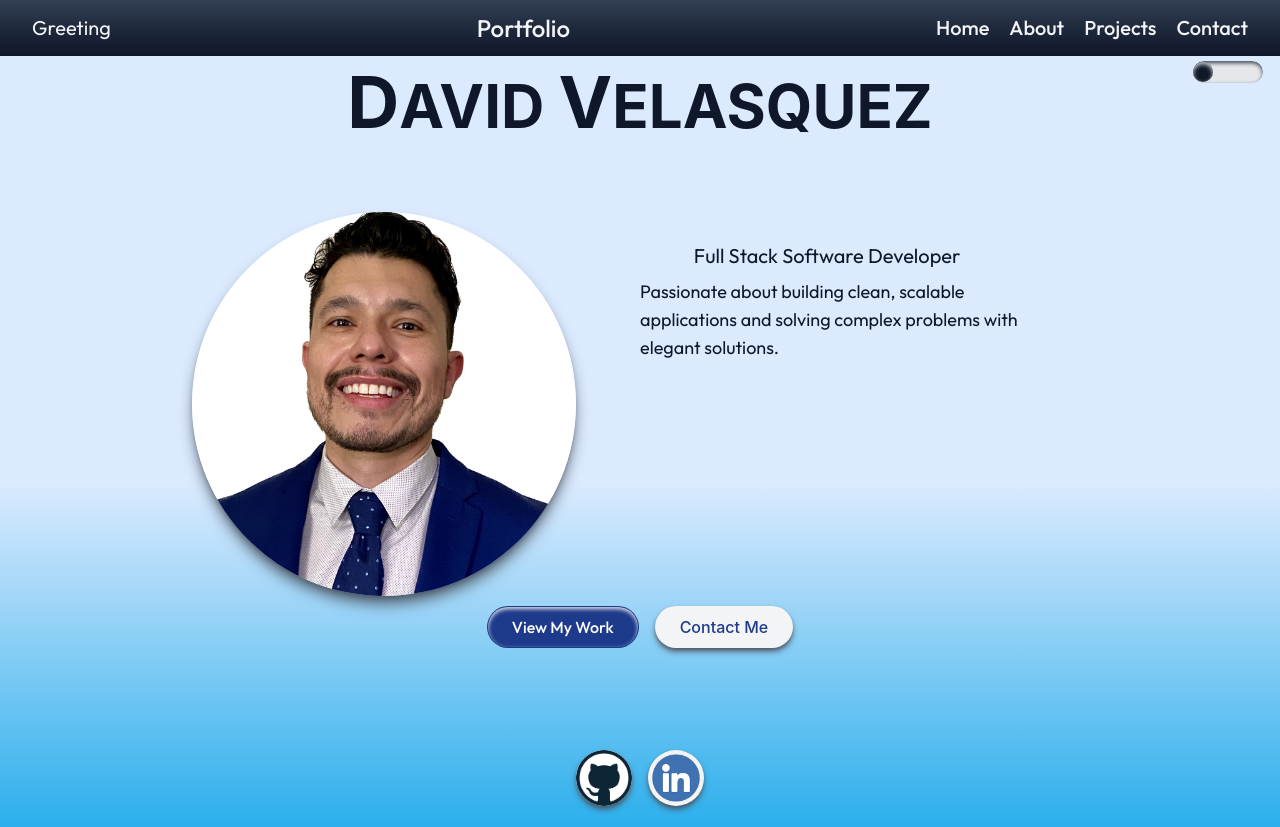
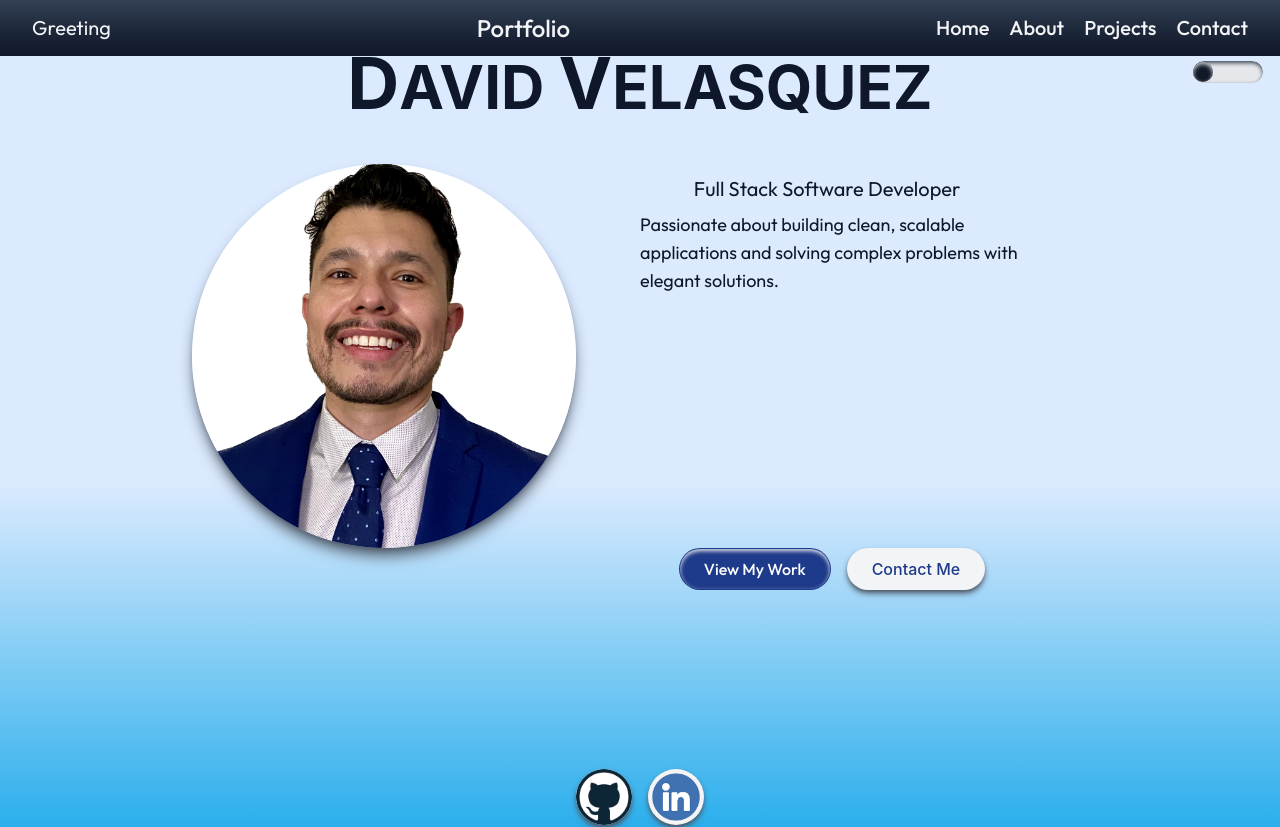
Before and after one commit to davidxv15/Portfolio-2, a React (Vite) app: page / in a window 1280 px wide. Shown: the top 827 px of the page. Built offline with nearby package versions, Linux system fonts and the light colour scheme; a web font is replaced by a local one.

Commit message:
md: classes

```diff
--- a/src/components/HeroSection.tsx
+++ b/src/components/HeroSection.tsx
@@ -11,10 +11,10 @@ const HeroSection: React.FC = () => {
           <span className="text-5.5xl lg:text-7xl">D</span>AVID{" "}
           <span className="text-5.5xl lg:text-7xl">V</span>ELASQUEZ
         </h1>
-        <p className="text-xl font-outfit text-slate-900 mt-2 md:text-right lg:text-right md:mr-32 md:ml-[50%] lg:mr-32">
+        <p className="text-xl font-outfit text-slate-900 mt-2 md:text-right lg:text-right md:mr-32 md:ml-[50%] lg:mr-32 lg:-translate-y-12">
           Full Stack Software Developer
         </p>
-        <p className="text-lg font-outfit text-slate-900 mt-2 md:text-right lg:text-left md:mr-24 md:ml-[50%] lg:mr-12 lg:ml-[50%]">
+        <p className="text-lg font-outfit text-slate-900 mt-2 md:text-right lg:text-left md:mr-24 md:ml-[50%] lg:mr-12 lg:ml-[50%] lg:-translate-y-12">
           Passionate about building clean, scalable applications and solving
           complex problems with elegant solutions.
         </p>
@@ -23,11 +23,11 @@ const HeroSection: React.FC = () => {
         <img
           src="/WhiteShirtPhoto.jpg"
           alt="My Portrait"
-          className="rounded-full w-72 h-72 lg:w-96 lg:h-96 object-cover object-[80%_6%] shadow-lg shadow-gray-600 md:absolute md:bottom-52 md:left-28 lg:left-48 lg:-translate-y-20 transition-all duration-900 ease-in-out"
+          className="rounded-full w-72 h-72 lg:w-96 lg:h-96 object-cover object-[80%_6%] shadow-lg shadow-gray-600 md:absolute md:bottom-52 md:left-28 lg:left-48 lg:-translate-y-32 transition-all duration-900 ease-in-out"
         />
       </div>
-      <div className="mt-4">
-        <button className="bg-blue-900 text-white px-6 py-2 rounded-full hover:bg-blue-600 transition font-outfit shadow-inner rounded-full shadow shadow-gray-200 shadow md:">
+      <div className="mt-4 md:ml-96 md:mb-24">
+        <button className="bg-blue-900 text-white px-6 py-2 rounded-full hover:bg-blue-600 transition font-outfit shadow-inner rounded-full shadow shadow-gray-200 shadow">
           View My Work
         </button>
         <button className="bg-gray-100 text-blue-900 px-6 py-2 rounded-full shadow hover:bg-gray-300 transition ml-4 shadow-md shadow-gray-600">
```
